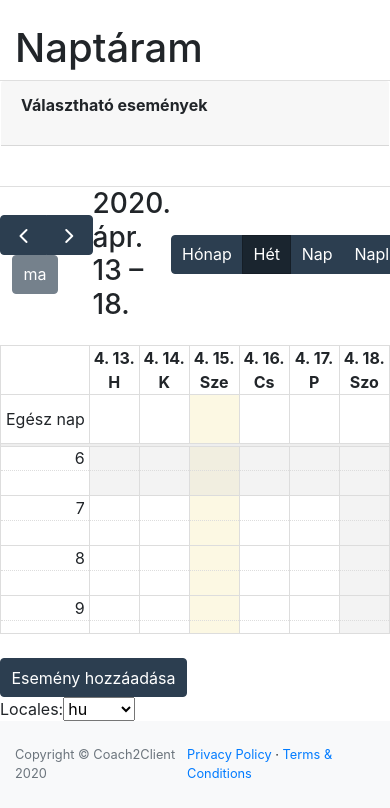
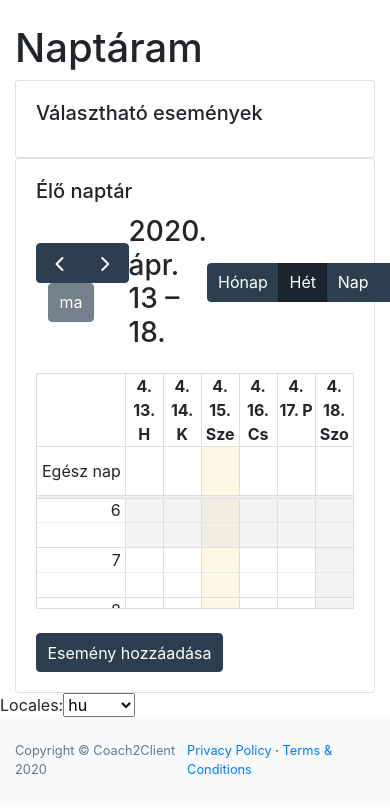
Before and after one commit to VargaBenjamin/szakd, a PHP site: page /ownfcv/calendar.php in a window 390 px wide; the page is wider, and only the part inside the window is pictured. Shown: the part 56-864 px from the top of that part. After the commit the page ends 830 px from the top of that part, so only its background shows below. Run offline with PHP 8.4, Linux system fonts and the light colour scheme; the visitor is signed in with stand-in values (Sample User, id 1); data that the repository does not hold is empty; some libraries are stand-ins or nearby versions.

Commit message:
-tables name change -calendar card boostrap style -calendar sm to md

```diff
--- a/calendar.php
+++ b/calendar.php
@@ -51,25 +51,32 @@ include 'parts/calendarInsertCustom.php';
                 <main>
                     <div class="container-fluid">
                         <h1 class="mt-4">Naptáram</h1>
-                    </div>
-                </main>
                         <div class="row">
-									<div class="card col-sm-2">
-										<div id='external-events'>
-											 <div class="card-header">
-												 <p><strong>Választható események</strong></p>
-											</div>
-											<div class="card-body" style="overflow: auto;">
-												<?php include 'parts/calendarLoadExternal.php';?>
+                          <div class="col-md-3">
+                            <div class="card">
+                              <div class="card-body" id='external-events' style="overflow: auto;">
+                                <h5 class="card-title">Választható események</h5>
+                                <div class="card-text" ><?php include 'parts/calendarLoadExternal.php';?></div>
                               </div>
                             </div>
                           </div>
 
-									<div class="col-sm-10">
-										<div id='calendar-container' >
-											<div id='calendar'></div>
+                          <div class="col-md-9">
+                            <div class="card">
+                              <div class="card-body" id='calendar-container'>
+                                <h5 class="card-title">Élő naptár</h5>
+                                <p class="card-text" id='calendar'></p>
                               </div>
                             </div>
+                          </div>
+
+                          <div id='bottom'>
+                            Locales:<select id='locale-selector'></select>
+                          </div>
+                        </div>
+                  	  </div>
+                    <?php require 'parts/footer.php'; ?>
+                  </main>
 
 									<!-- Modal -->
 									<div id="fullCalModal" class="modal fade">
@@ -103,14 +110,8 @@ include 'parts/calendarInsertCustom.php';
 										</div>
 									</div>
             </div>
-								<div id='bottom'>
-									Locales:<select id='locale-selector'></select>
-								</div>
-								<?php require 'parts/footer.php'; ?>
-            </div>
         </div>
         <script src="vendor/jquery/jquery.min.js"></script>
-        <script src="vendor/bootstrap/js/bootstrap.bundle.min.js"></script>
         <script src="js/homeScripts.js"></script>
         <script src="js/calendar.js"></script>
     </body>
--- a/tables.php
+++ b/tables.php
@@ -43,9 +43,8 @@ echo("<script>console.log('baj van');</script>");
             <div id="layoutSidenav_content">
                 <main>
                     <div class="container-fluid">
-                        <h1 class="mt-4">Tables</h1>
+                        <h1 class="mt-4">Naplóm</h1>
                         <div class="card mb-4">
-                            <div class="card-header"><i class="fas fa-table mr-1"></i>Felvitt adatok</div>
                             <div class="card-body">
                                 <div class="table-responsive">
                                     <table class="table table-striped table-bordered" id="dataTable" width="100%" cellspacing="0">
```
Lines whose indentation alone changed are shown as unchanged.
